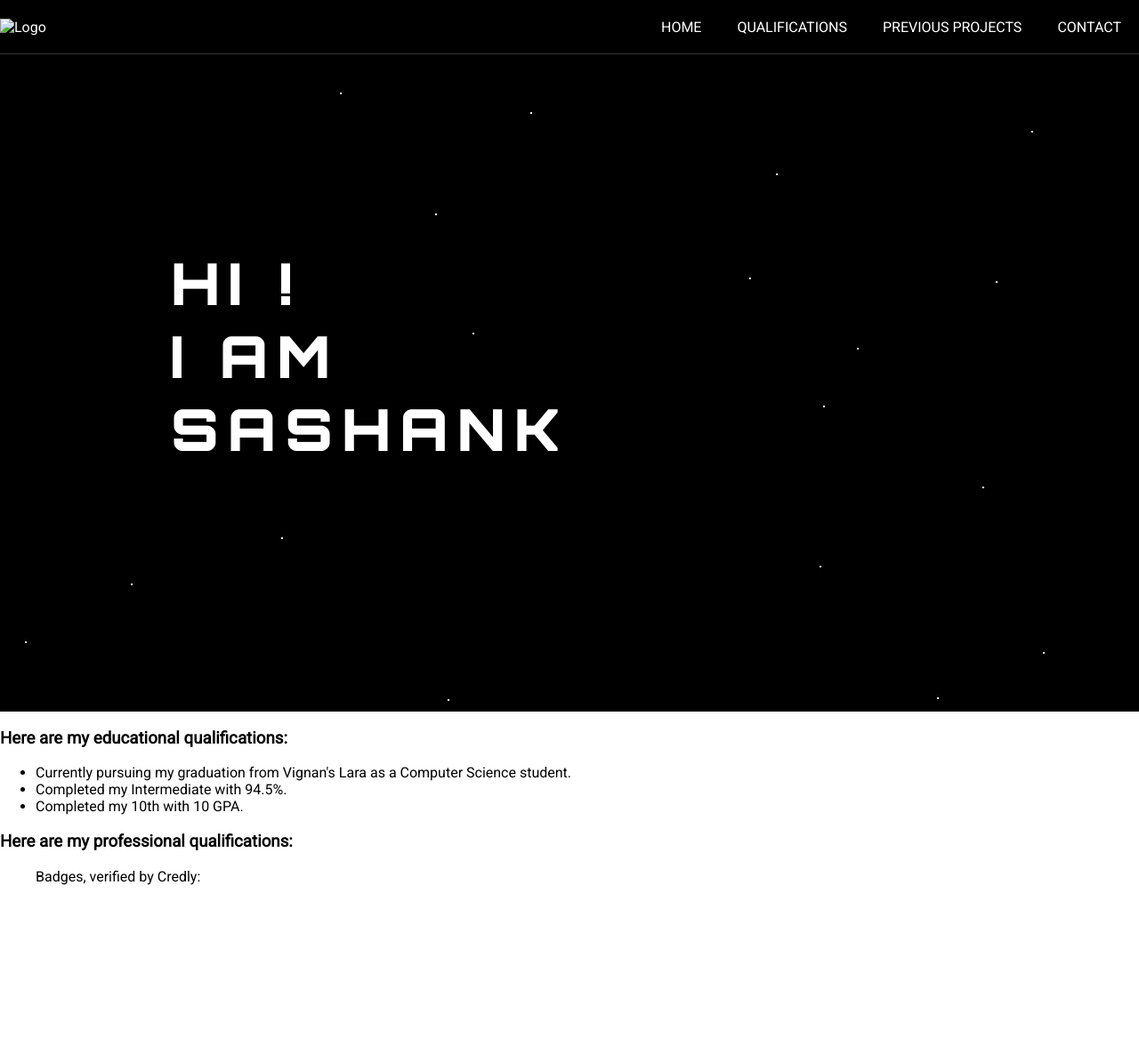
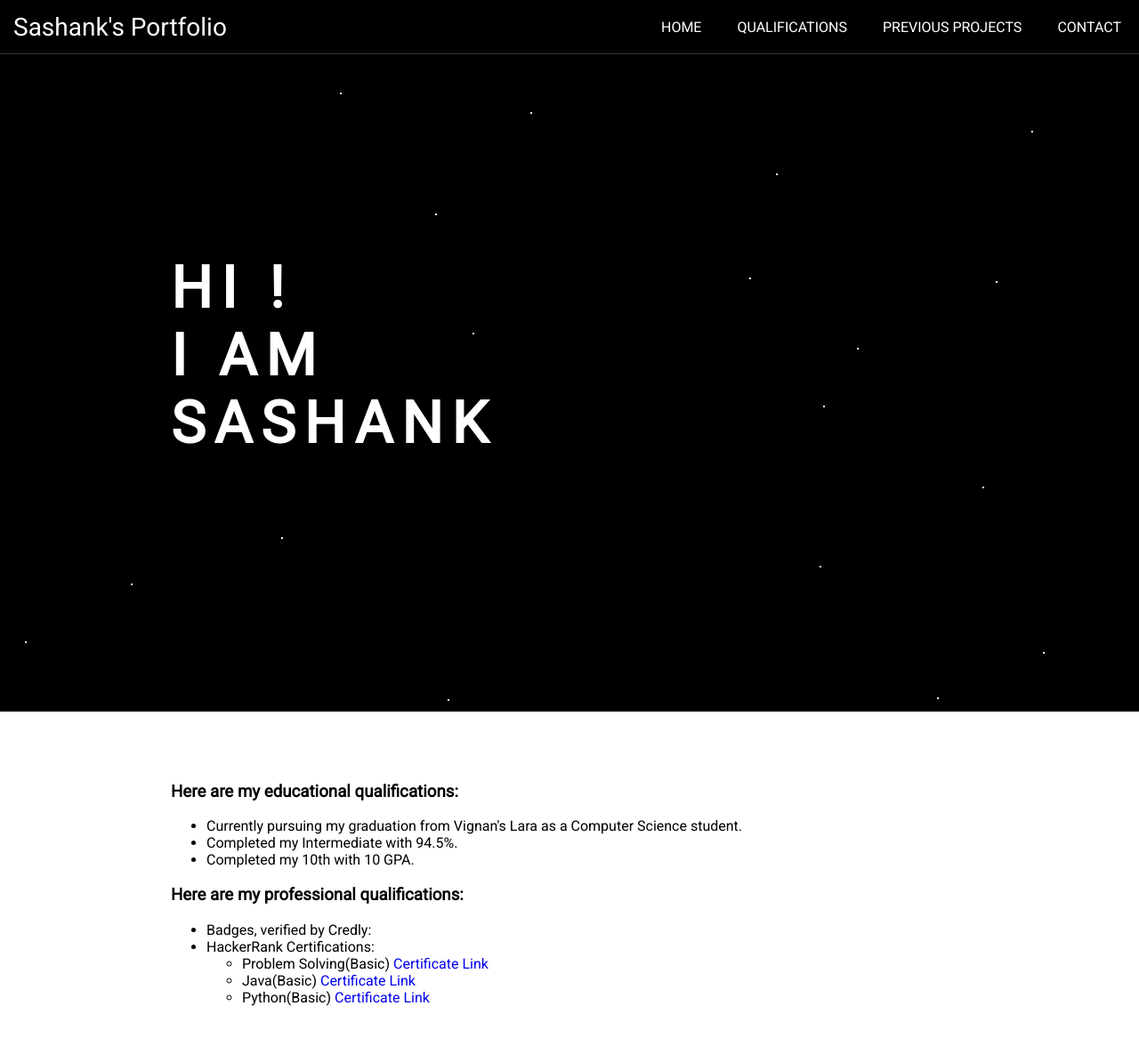
Before and after one commit to Sashank999/portfolio, a plain HTML site: page index.html in a window 1280 px wide. Shown: the whole page at 89% size. Before the commit the page ends 1011 px from the top, so only its background shows below. Drawn offline with Linux system fonts and the light colour scheme; a script that the page names is missing.

Commit message:
Complete qualifications section.

```diff
--- a/index.css
+++ b/index.css
@@ -6,14 +6,13 @@ body {
 
 a {
 	text-decoration: none;
-	color: white;
 }
 
 /* Custom styles start here */
 
 body {
 	overflow-x: hidden;
-	font-family: Roboto, Arial;
+	font-family: Roboto, sans-serif;
 }
 
 /* Navbar styles here */
@@ -23,12 +22,24 @@ nav {
 	width: 100%;
 	display: flex;
 	position: fixed;
-	z-index: 1;
+	z-index: 2;
 	top: 0;
 	justify-content: space-between;
 	align-items: center;
 	border-bottom: 1px solid #333;
+	font-family: Roboto, sans-serif;
 	background-color: #000;
+}
+
+nav a {
+	color: #fff;
+}
+
+#nav-logo a {
+	display: block;
+	margin-left: 15px;
+	font-size: 28px;
+	font-family: Roboto, sans-serif;
 }
 
 #nav-links {
@@ -37,7 +48,6 @@ nav {
 }
 
 #nav-links a {
-	color: #fff;
 	text-transform: uppercase;
 	margin-right: 20px;
 	position: relative;
@@ -56,14 +66,14 @@ nav {
 	width: 100%;
 }
 
-/* First Section */
+/* Title Section */
 #start {
 	background-color: #000;
 	color: #fff;
 }
 
 #start .title {
-	font-family: Orbitron;
+	font-family: Roboto, sans-serif;
 	font-weight: 900;
 	font-size: 65px;
 	width: 60%;
@@ -73,6 +83,8 @@ nav {
 	letter-spacing: 10px;
 	display: table-cell;
 	padding-left: 15vw;
+	position: relative;
+	z-index: 1;
 }
 
 .space-background {
@@ -88,3 +100,13 @@ nav {
 	height: 2px;
 	background-color: #fff;
 }
+
+/* Qualifications section */
+
+#qualifications {
+	padding: 60px 0 20px 15vw;
+}
+
+#qualifications a:hover {
+	text-decoration: underline;
+}
--- a/index.html
+++ b/index.html
@@ -18,7 +18,8 @@
 	<nav>
 		<div id="nav-logo">
 			<a href="#start">
-				<img src="/logo.svg" alt="Logo">
+				<!-- <img src="/logo.svg" alt="Logo"> -->
+				<div>Sashank's Portfolio</div>
 			</a>
 		</div>
 		<div id="nav-links">
@@ -31,6 +32,7 @@
 
 	<div id="start">
 		<div>
+			<div class="space-background"></div>
 			<div class="title">
 				<span>Hi !</span>
 				<br>
@@ -38,7 +40,6 @@
 				<br>
 				<span>Sashank</span>
 			</div>
-			<div class="space-background"></div>
 		</div>
 	</div>
 
@@ -58,12 +59,29 @@
 
 		<h3>Here are my professional qualifications:</h3>
 		<ul>
+			<li>
 				Badges, verified by Credly:
+				<br>
 				<div data-iframe-width="150" data-iframe-height="270" data-share-badge-id="71fcc0ae-7cea-4b6f-bc6c-3e1cf0f76663" data-share-badge-host="https://www.credly.com"></div>
 				<div data-iframe-width="150" data-iframe-height="270" data-share-badge-id="49b78217-2990-4587-bf56-a86af109fdd1" data-share-badge-host="https://www.credly.com"></div>
 				<div data-iframe-width="150" data-iframe-height="270" data-share-badge-id="9dd37299-c965-49a5-bc9f-516e5326af3a" data-share-badge-host="https://www.credly.com"></div>
 				<div data-iframe-width="150" data-iframe-height="270" data-share-badge-id="d0074d26-cfc9-4b32-9367-dbeebf44a482" data-share-badge-host="https://www.credly.com"></div>
 				<script type="text/javascript" async src="//cdn.credly.com/assets/utilities/embed.js"></script>
+			</li>
+			<li>
+				HackerRank Certifications:
+				<ul>
+					<li>
+						Problem Solving(Basic) <a href="https://www.hackerrank.com/certificates/048ef6924b99">Certificate Link</a>
+					</li>
+					<li>
+						Java(Basic) <a href="https://www.hackerrank.com/certificates/f0b273cacf17">Certificate Link</a>
+					</li>
+					<li>
+						Python(Basic) <a href="https://www.hackerrank.com/certificates/f01afee93417">Certificate Link</a>
+					</li>
+				</ul>
+			</li>
 		</ul>
 	</div>
 
```
Lines whose indentation alone changed are shown as unchanged.
